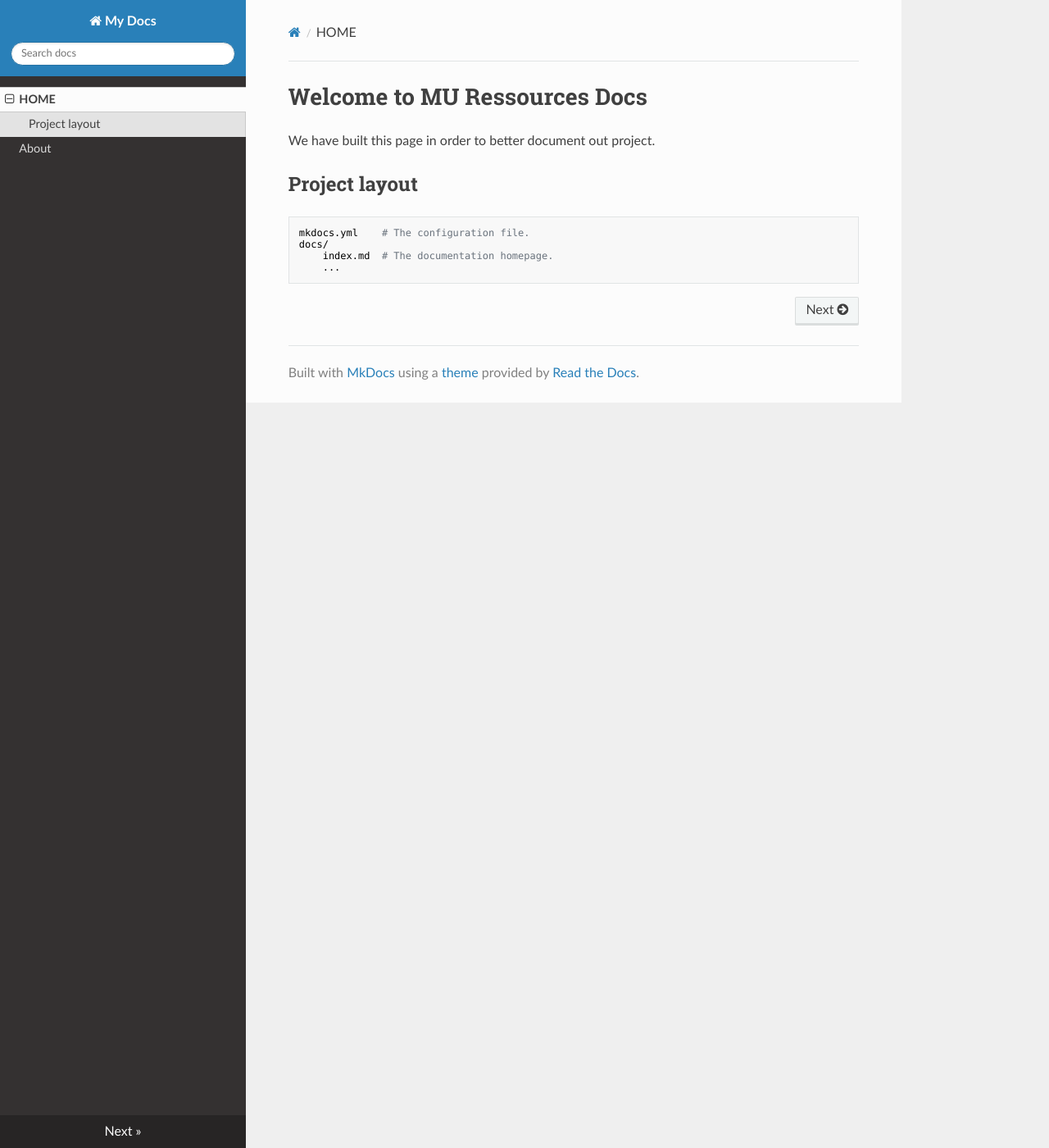
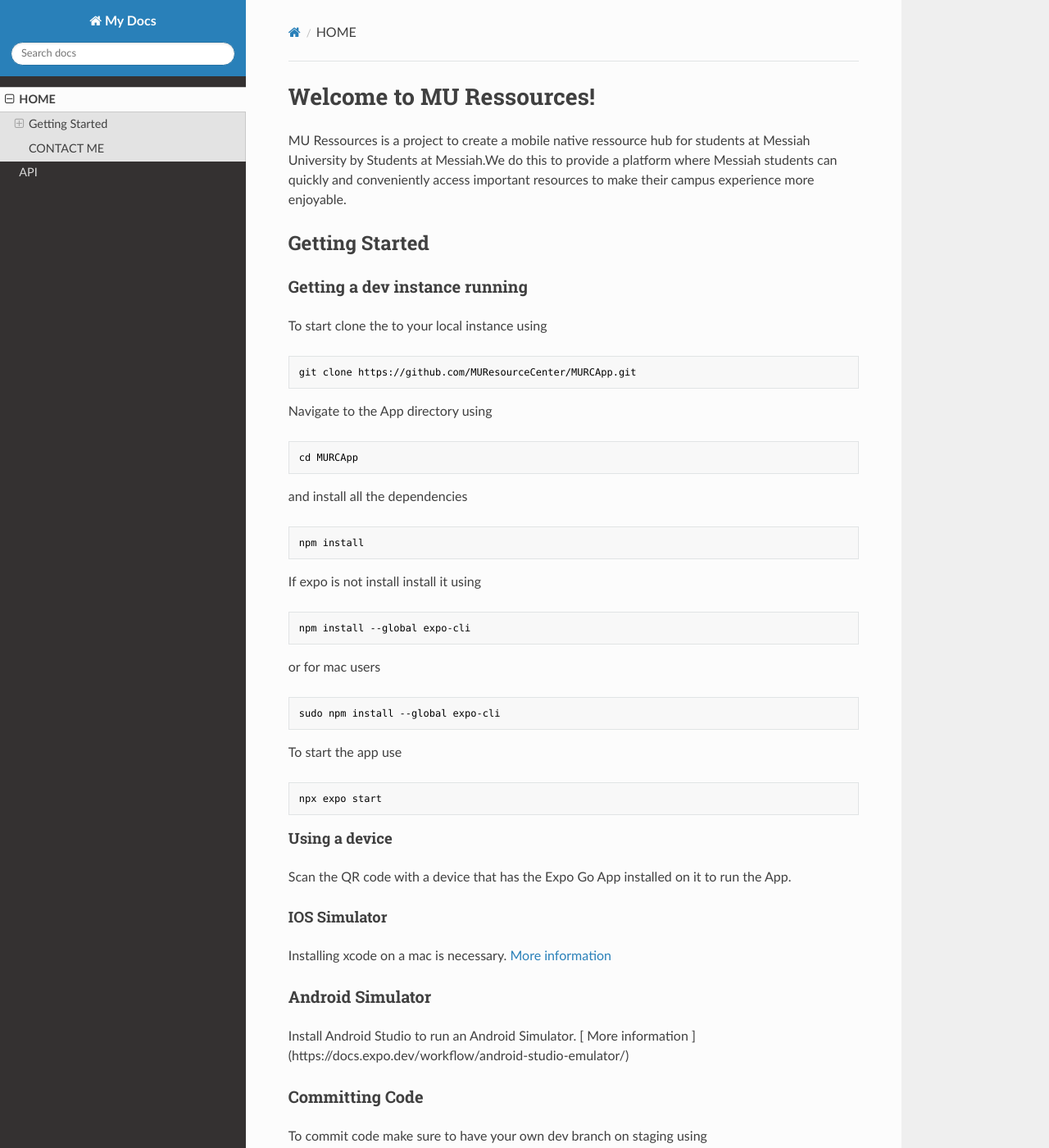
Before and after one commit to timothymlee/MURCApp-Fork-, an MkDocs documentation site: the page built from docs/index.md, in a window 1280 px wide and 1400 px high. Shown: the whole window at 82% size. Built offline with MkDocs 1.6.1, drawn with Linux system fonts in a browser that asks for light colours; nearby versions of some CDN libraries; some of the changed text lies outside the part shown.

Commit message:
added some descriptive documentation

````diff
--- a/docs/index.md
+++ b/docs/index.md
@@ -1,10 +1,71 @@
-# Welcome to MU Ressources Docs
+# Welcome to MU Ressources!
 
-We have built this page in order to better document out project.
+MU Ressources is a project to create a mobile native ressource hub for students at Messiah University by Students at Messiah.We do this to provide a platform where Messiah students can quickly and conveniently access important resources to make their campus experience more enjoyable.
 
-## Project layout
+## Getting Started
 
-    mkdocs.yml    # The configuration file.
-    docs/
-        index.md  # The documentation homepage.
-        ...
+### Getting a dev instance running
+
+To start clone the to your local instance using
+
+```console
+git clone https://github.com/MUResourceCenter/MURCApp.git
+```
+
+Navigate to the App directory using
+
+```console
+cd MURCApp
+```
+
+and install all the dependencies
+
+```console
+npm install
+```
+
+If expo is not install install it using
+
+```console
+npm install --global expo-cli
+```
+
+or for mac users
+
+```console
+sudo npm install --global expo-cli
+```
+To start the app use
+```console
+npx expo start
+```
+
+#### Using a device
+
+Scan the QR code with a device that has the Expo Go App installed on it to run the App.
+
+#### IOS Simulator
+
+Installing xcode on a mac is necessary. [ More information ](https://docs.expo.dev/workflow/ios-simulator/)
+
+### Android Simulator
+
+Install Android Studio to run an Android Simulator. [ More information ] (https://docs.expo.dev/workflow/android-studio-emulator/)
+
+### Committing Code
+
+To commit code make sure to have your own dev branch on staging using
+
+```console
+ git checkout -b devBranchName
+ ```
+You can then commit, set your origin and push your code.
+```console
+git commit -a -m "something"
+git push --set-upstream origin devBranchName
+```
+Then you can submit a pull request to staging.
+
+## CONTACT ME
+
+Contact me at at1345@messiah.edu for any questions or remarks
--- a/mkdocs.yml
+++ b/mkdocs.yml
@@ -5,4 +5,4 @@ theme:
 
 nav:
     - HOME: 'index.md'
-    - About: 'other.md'
+    - API: 'api.md'
````
Also changed, not shown: docs/other.md (deleted, +0 -1 lines).
